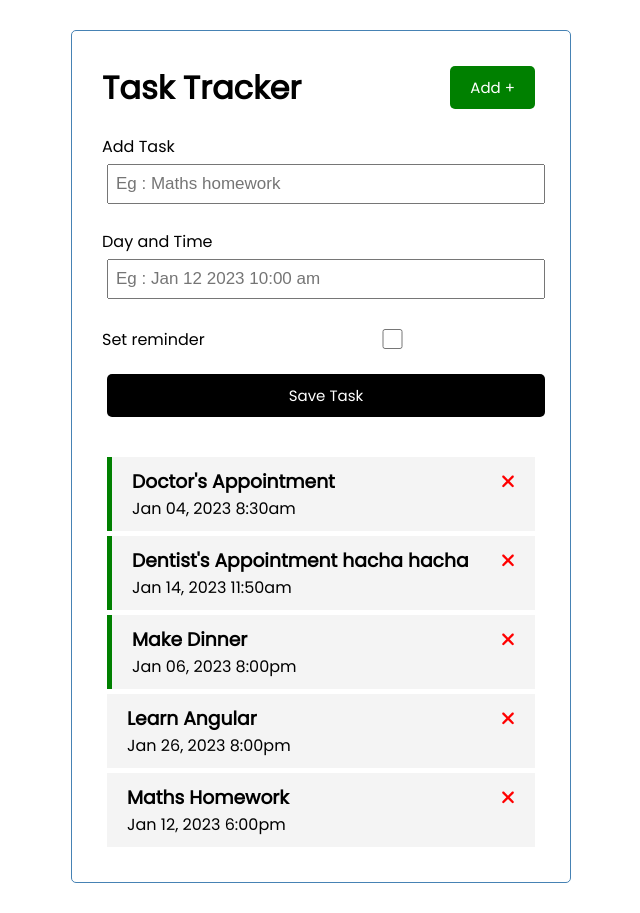
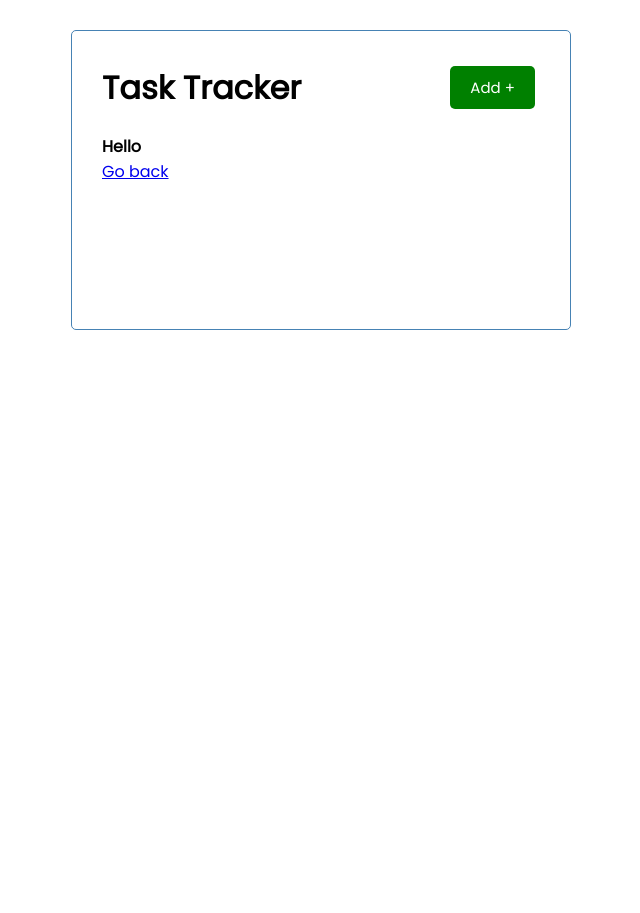
Before and after one commit to anniechakraborty/angularcrash_todolist, an Angular app: page /about in a window 1280 px wide. Shown: the whole page, without its empty margins (319-959 px from the left). After the commit the page ends 800 px from the top, so only its background shows below. Built offline with nearby package versions, Linux system fonts and the light colour scheme; data requests are answered from the project's data file.

Commit message:
created an about component and used router to travel to that page and back

```diff
--- /dev/null
+++ b/src/app/about/about.component.html
@@ -0,0 +1,4 @@
+<div>
+    <h4>Hello</h4>
+    <a routerLink="/">Go back</a>
+</div>
--- a/src/app/app.component.html
+++ b/src/app/app.component.html
@@ -1,4 +1,5 @@
 <div class="container">
     <app-header></app-header>
-    <app-tasks></app-tasks>
+    <!-- <app-tasks></app-tasks> -->
+    <router-outlet></router-outlet>
 </div>
--- a/src/app/app.module.ts
+++ b/src/app/app.module.ts
@@ -3,6 +3,7 @@ import { BrowserModule } from '@angular/platform-browser';
 import { FontAwesomeModule } from '@fortawesome/angular-fontawesome';
 import { HttpClientModule } from '@angular/common/http';
 import { FormsModule } from '@angular/forms';
+import { RouterModule, Routes } from '@angular/router';
 
 import { AppComponent } from './app.component';
 import { HeaderComponent } from './components/header/header.component';
@@ -10,6 +11,18 @@ import { ButtonComponent } from './components/button/button.component';
 import { TasksComponent } from './components/tasks/tasks.component';
 import { TaskItemComponent } from './components/task-item/task-item.component';
 import { AddTaskComponent } from './components/add-task/add-task.component';
+import { AboutComponent } from './about/about.component';
+
+const appRoutes : Routes = [
+  {
+    path : '',
+    component : TasksComponent
+  },
+  {
+    path : 'about',
+    component : AboutComponent
+  }
+]
 
 @NgModule({
   declarations: [
@@ -18,13 +31,15 @@ import { AddTaskComponent } from './components/add-task/add-task.component';
     ButtonComponent,
     TasksComponent,
     TaskItemComponent,
-    AddTaskComponent
+    AddTaskComponent,
+    AboutComponent
   ],
   imports: [
     BrowserModule,
     FontAwesomeModule,
     HttpClientModule,
-    FormsModule
+    FormsModule,
+    RouterModule.forRoot(appRoutes, {enableTracing : true})
   ],
   providers: [],
   bootstrap: [AppComponent]
```
Also changed, not shown: src/app/about/about.component.ts (added, +10 -0 lines), src/app/about/about.component.css (added), 1 other file (tests, documents, lock files or other folders).
